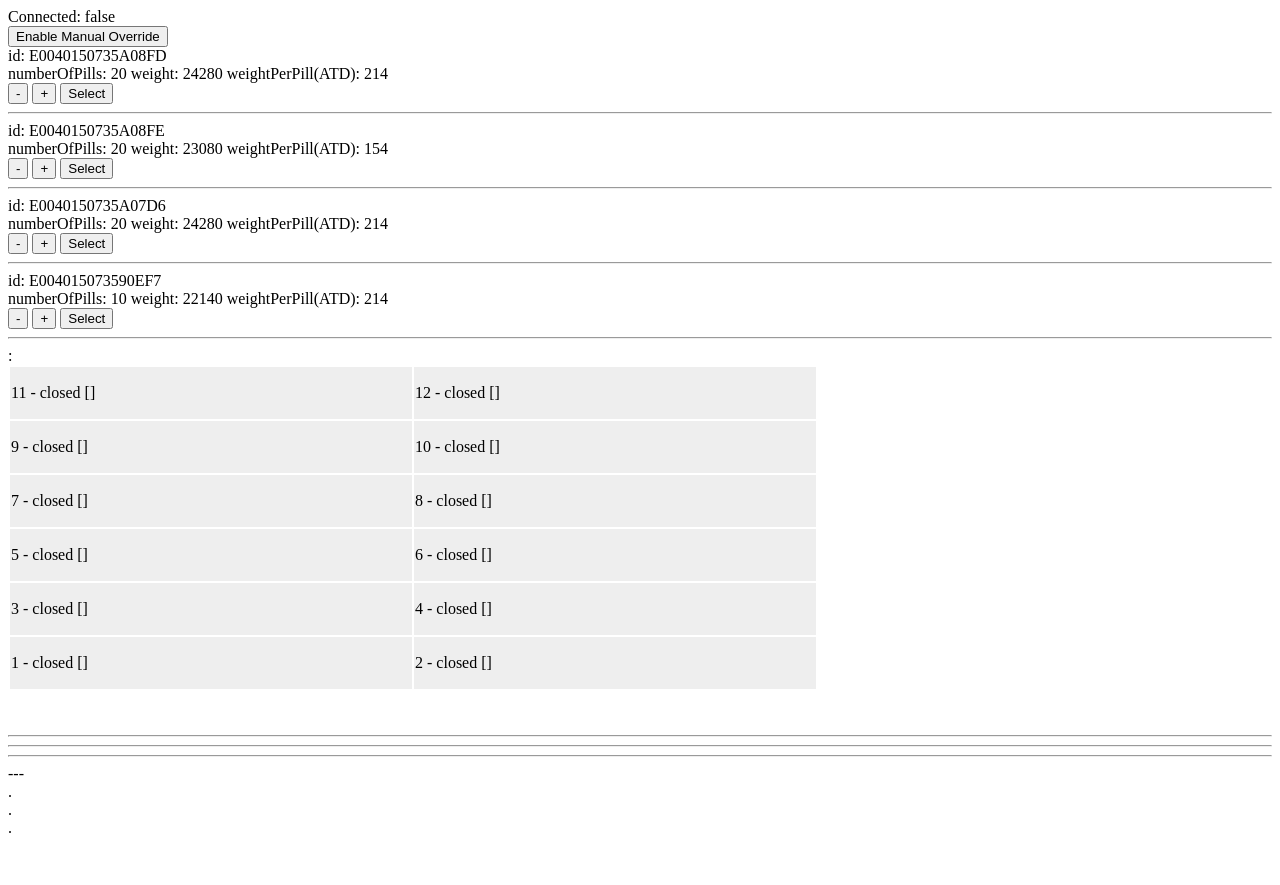
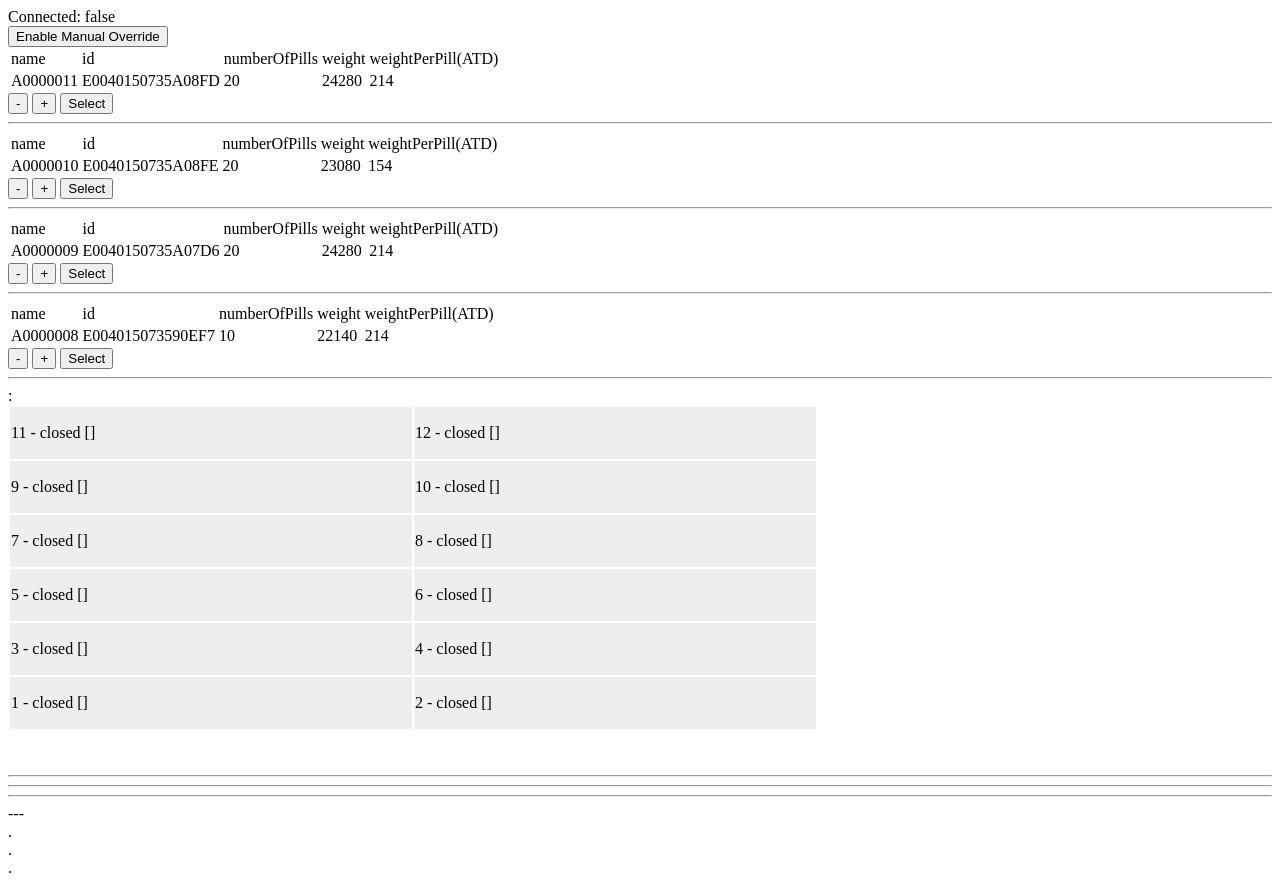
Before and after one commit to cah-grantjames/alfbot, a website: page public/index.html in a window 1280 px wide. Before the commit the page ends 845 px from the top, so only its background shows below. Drawn offline with nearby package versions, Linux system fonts and the light colour scheme; some packages are replaced by stand-ins of ours; no server answers.

Commit message:
show freindlyish names

```diff
--- a/_alfbot.js
+++ b/_alfbot.js
@@ -65,6 +65,7 @@ server.listen(port);
 console.log("@ listening on port" + port);
 
 
+
 //~~~~~~~~~~~~~~~$$$$$$$$$
 //~~~~~~~~~~~~~~~$$$$$$$$$
 //~~~~~~~~~~~~~~~$$$$$$$$$
@@ -118,6 +119,7 @@ function Interpreter(broadcaster){
     setTimeout(function(){
         console.log("ON!");
         self.on = true;
+        runner.run("open", ["http://localhost:"+port]);
     }, 5000);
 
     this.onData = function(data) {
--- a/public/index.html
+++ b/public/index.html
@@ -14,17 +14,29 @@
         <button ng-show="!isManualOverride" ng-click="manualOverride(true)">Enable Manual Override</button>
         <button ng-show="isManualOverride" ng-click="manualOverride(false)">Disable Manual Override</button>
         <div ng-repeat="P in commonData.pods track by $index">
-            id: {{P.id}}
-            <br>
-            numberOfPills: {{P.numberOfPills}}
-            weight: {{P.getWeight()}}
-            weightPerPill(ATD): {{P.weightPerPill}}
-            <br>
+            <table>
+                <thead>
+                <td>name</td>
+                <td>id</td>
+                <td>numberOfPills</td>
+                <td>weight</td>
+                <td>weightPerPill(ATD)</td>
+                </thead>
+                <tr ng-show="commonData.slotIsOpen(P.id)" style="background-color:#AFA;">
+                    <td colspan="5">~~ Open</td>
+                </tr>
+                <tr>
+                    <td>{{P.name}}</td>
+                    <td>{{P.id}}</td>
+                    <td>{{P.numberOfPills}}</td>
+                    <td>{{P.getWeight()}}</td>
+                    <td>{{P.weightPerPill}}</td>
+                </tr>
+            </table>
             <button ng-click="decPills(P.id)">-</button>
             <button ng-click="incPills(P.id)">+</button>
             <button ng-show="P.enabled" ng-click="select(P.id)">Select</button>
             <span ng-show="P.isSelected">SELECTED</span>
-            <div ng-show="commonData.slotIsOpen(P.id)" style="color:green;"> ~~ Open</div>
             <hr>
         </div>
     </div>
@@ -34,7 +46,8 @@
         <table>
             <tr ng-repeat="T in commonData.trays track by $index">
                 {{T.number}}:
-                <td ng-repeat="S in T.slots track by $index" style="width: 400px; height: 50px; background-color:{{S.getColor()}}">
+                <td ng-repeat="S in T.slots track by $index"
+                    style="width: 400px; height: 50px; background-color:{{S.getColor()}}">
                     {{S.number}}&nbsp;-&nbsp;{{S.isOpen ? "open" : "closed"}} {{S.pod ? [S.pod.id] : []}}
                     <button ng-show="S.isOpen && !S.pod" ng-click="placeSelectedPodInSlot(S.number)">Place Pod</button>
                     <button ng-show="S.isOpen && S.pod" ng-click="S.removePod()">Remove Pod</button>
--- a/public/js/main.js
+++ b/public/js/main.js
@@ -42,7 +42,7 @@ app.controller('bot', ['$scope', 'commonData', function($scope, commonData) {
             pod.disable();
             $scope.commonData.getSlot(slotNumber).pod = pod;
         } else {
-            alert("No pod selected!");
+            console.log("No pod selected!");
         }
     };
 
@@ -95,8 +95,11 @@ app.factory('commonData', function(){
     data.trays.push(new Tray(2, [new Slot(3), new Slot(4)]));
     data.trays.push(new Tray(1, [new Slot(1), new Slot(2)]));
 
-    data.pods = [new Pod("E0040150735A08FD", 20, 214), new Pod("E0040150735A08FE", 20, 154),
-            new Pod("E0040150735A07D6", 20, 214), new Pod("E004015073590EF7", 10, 214)];
+    data.pods = [
+                new Pod("E0040150735A08FD", "A0000011", 20, 214),
+                new Pod("E0040150735A08FE", "A0000010", 20, 154),
+                new Pod("E0040150735A07D6", "A0000009", 20, 214),
+                new Pod("E004015073590EF7", "A0000008", 10, 214)];
 
     data.slotIsOpen = function(podId) {
         for(var i=0; i<data.trays.length; i++) {
@@ -202,8 +205,9 @@ app.factory('commonData', function(){
 });
 
 
-function Pod(id, numberOfPills, weightPerPill){
+function Pod(id, name, numberOfPills, weightPerPill){
     this.id = id;
+    this.name = name;
     this.weightPerPill = weightPerPill;
     this.podWeight = 20000;
     this.numberOfPills = numberOfPills || 0;
```
